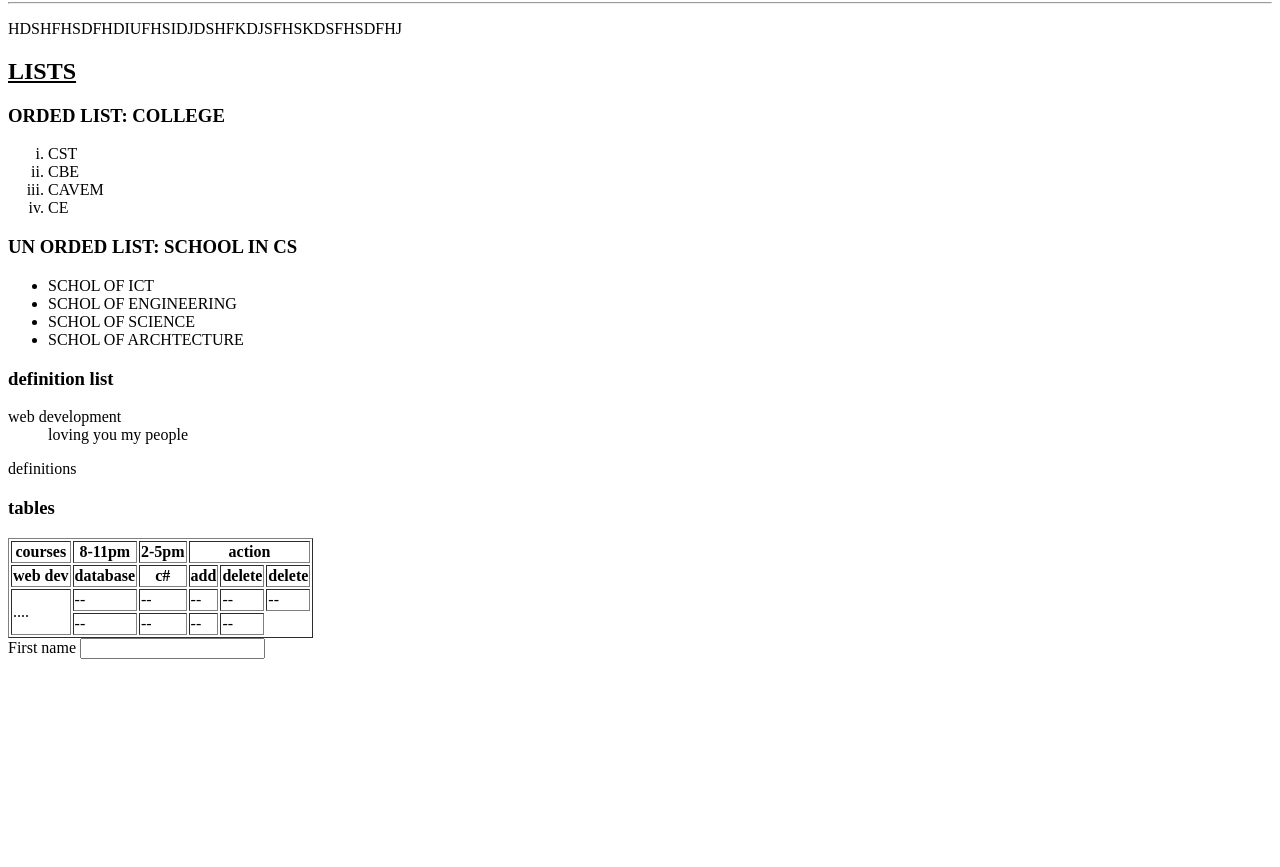
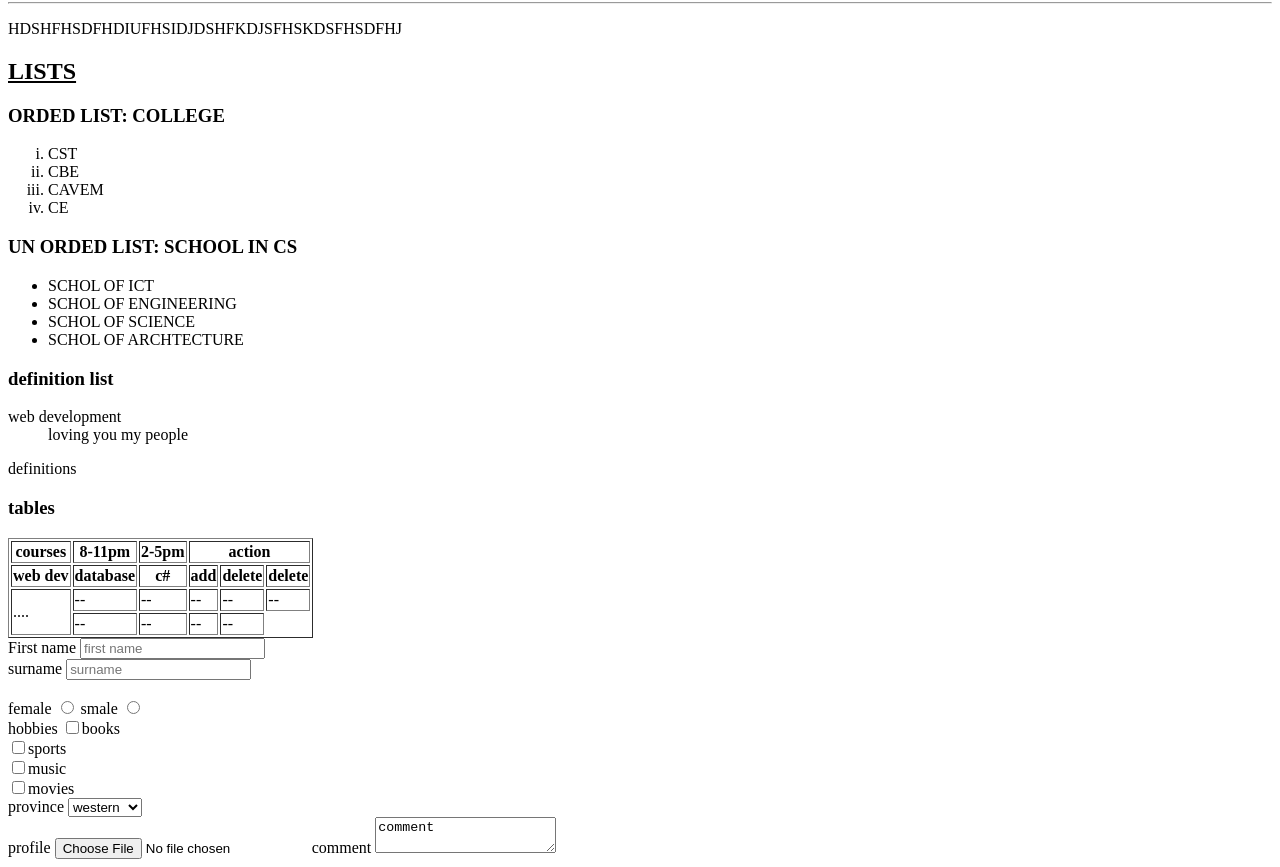
Before and after one commit to patrick40/portfolio, a plain HTML site: page index.html in a window 1280 px wide. Shown: the part 78-945 px from the top of the page. Before the commit the page ends 800 px from the top, so only its background shows below. Drawn offline with Linux system fonts and the light colour scheme.

Commit message:
added from

```diff
--- a/index.html
+++ b/index.html
@@ -61,9 +61,33 @@
                 <td>--</td></tr>
                </tbody>
            </table>
-           <form>
+           <form action=""method="get">
                <label for="">First name</label>
-               <input type="text">
+               <input type="text"id="First name" placeholder="first name" requireds> </br>
+               <label for="surname">surname</label>
+               <input type="text" id="surname" placeholder="surname" > </form></br>
+               <label for="gender">female</label>
+               <input type="radio"name="gender">
+               <label for="gender">smale</label>
+               <input type="radio"name="gender"></br>
+               <label for="hobbies">hobbies</label>
+               <input type="checkbox">books</br>
+               <input type="checkbox">sports</br>
+               <input type="checkbox">music</br>
+               <input type="checkbox">movies</br>
+               <label for="province">province</label>
+               <select>
+                   <option>western</option>
+                   <option>eastern</option>
+                   <option>southern</option>
+                   <option>nothern</option>
+                   <option>kigali</option>
+               </select></br>
+               <label for="profile">profile</label>
+               <input type="file"name="" id="photo">
+               <label for="comment">comment</label>
+               <textarea>comment</textarea>
+
              </form>
 
     </body>
```
